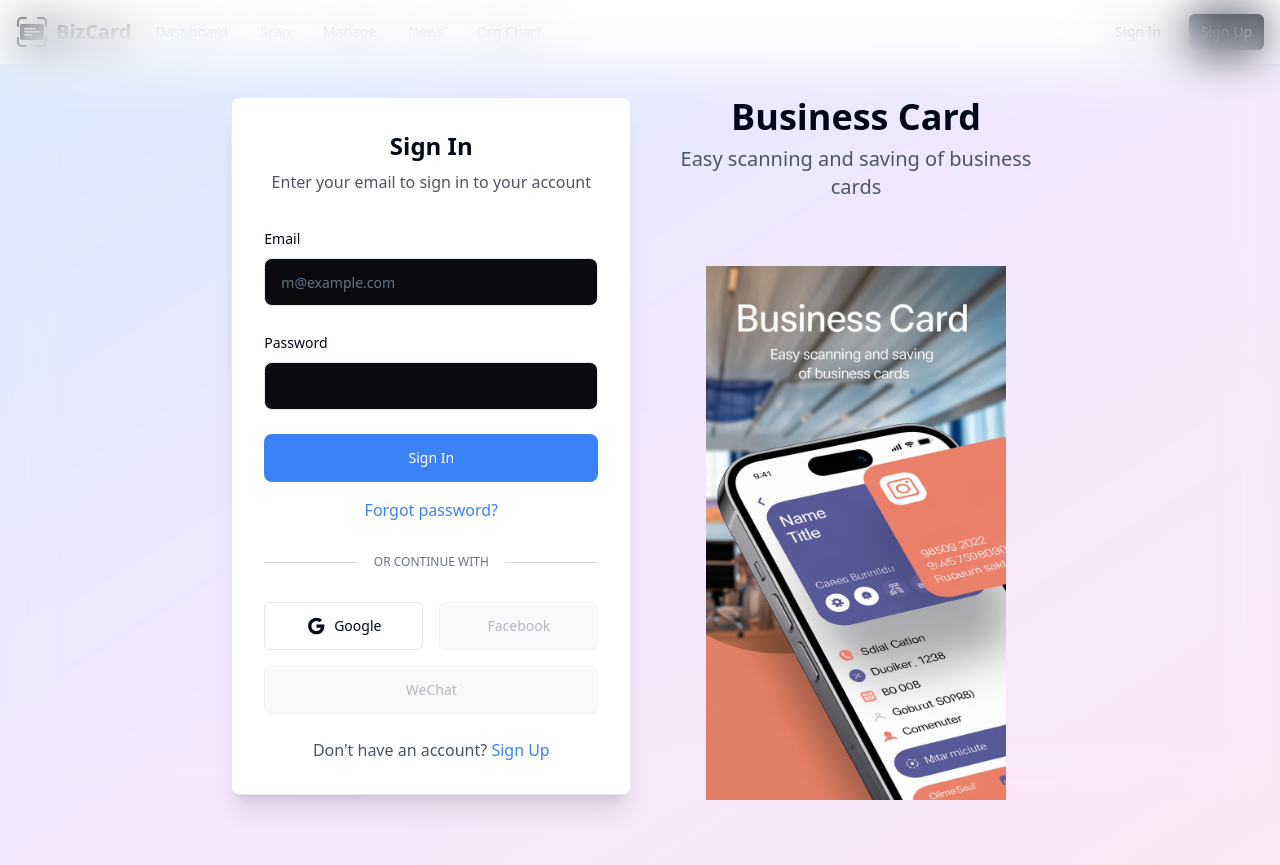
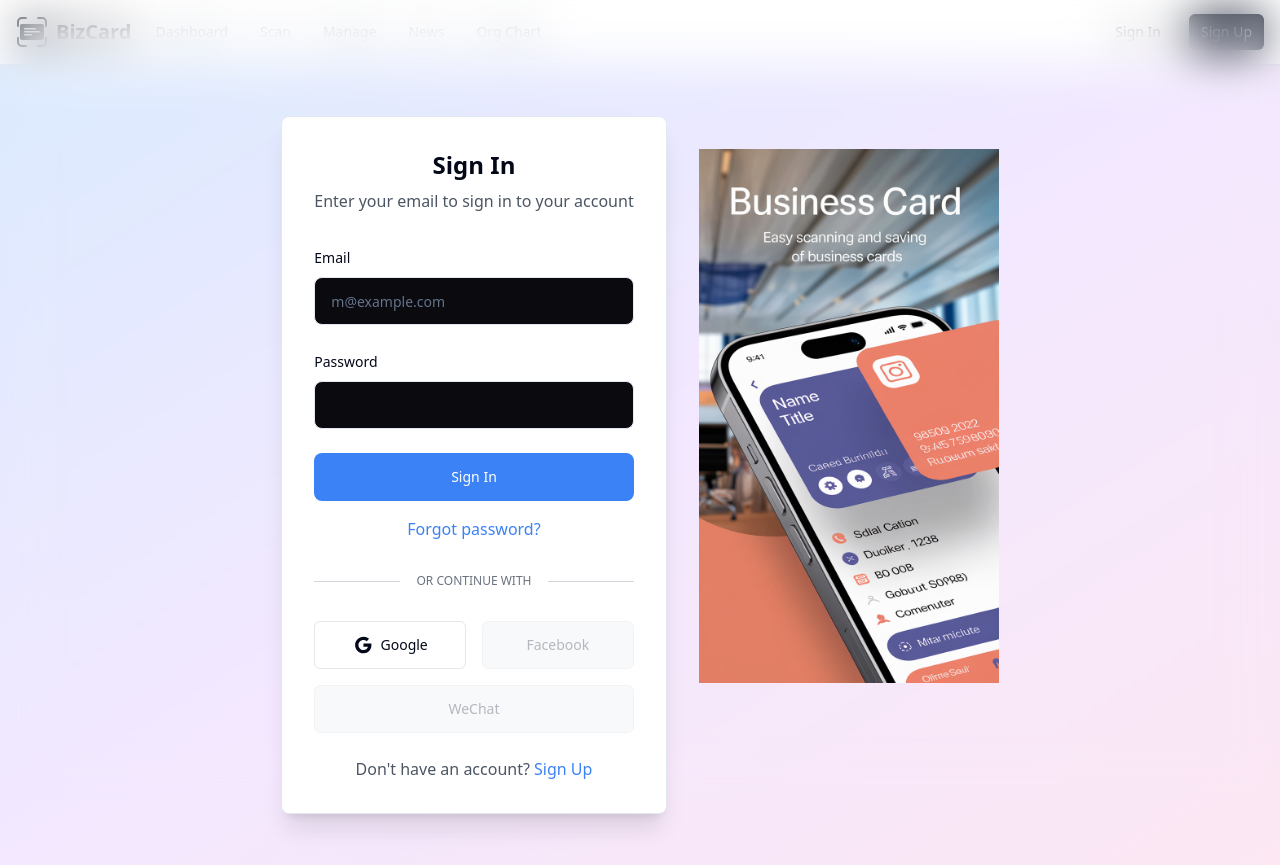
Before and after one commit to simonator1001/bizcard_ai, a Next.js app: page /signin in a window 1280 px wide. Built offline with nearby package versions, Linux system fonts and the light colour scheme.

Commit message:
2.25 fixed sign in problem

```diff
--- a/app/(auth)/signin/page.tsx
+++ b/app/(auth)/signin/page.tsx
@@ -119,10 +119,6 @@ export default function SignInPage() {
         </Card>
 
         <div className="hidden lg:flex flex-col items-center max-w-[400px]">
-          <div className="text-center mb-8">
-            <h1 className="text-4xl font-bold mb-2">Business Card</h1>
-            <p className="text-xl text-gray-600">Easy scanning and saving of business cards</p>
-          </div>
           <div className="relative w-[300px] h-[600px]">
             <img
               src="/images/bizcard-preview.png"
```
